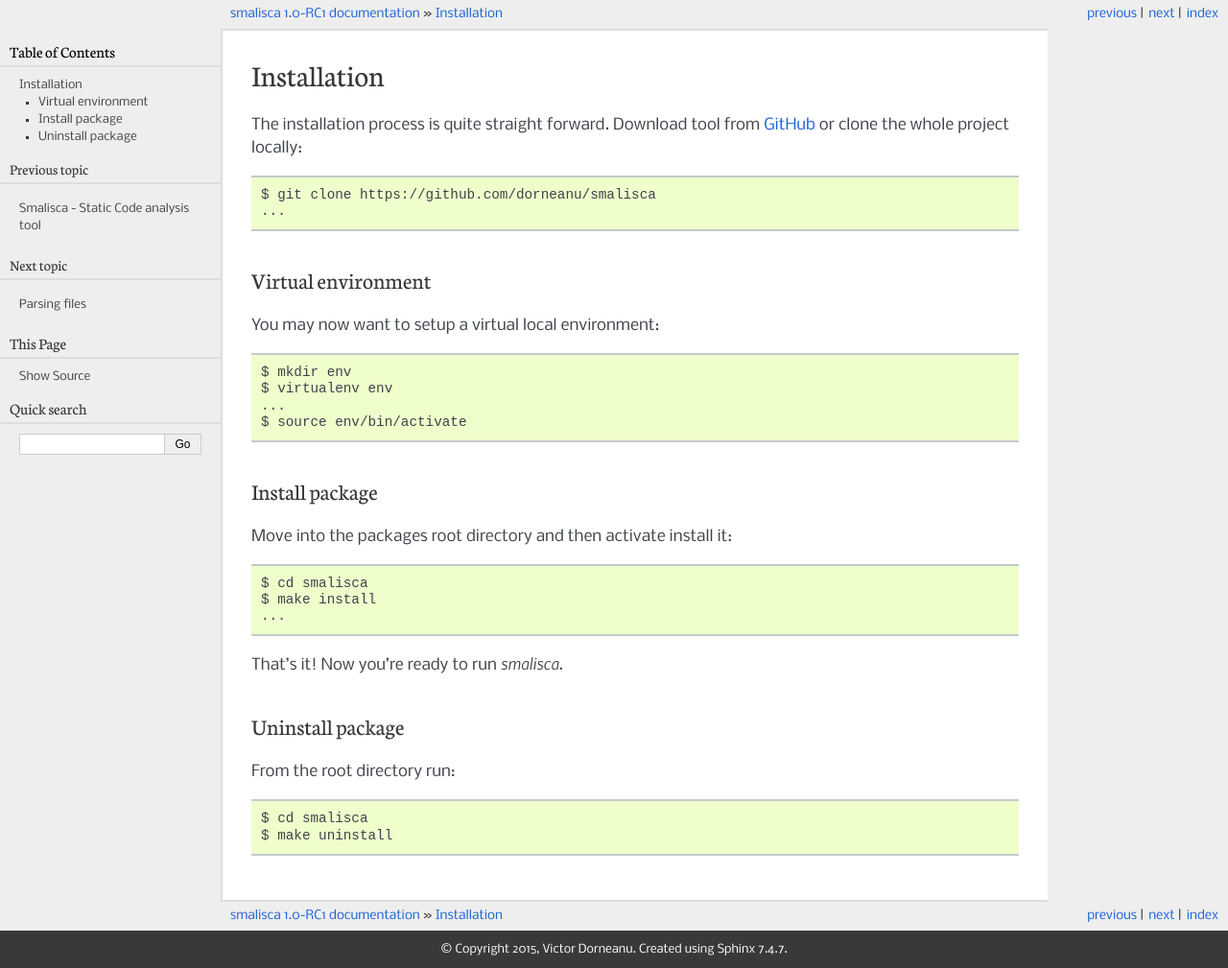
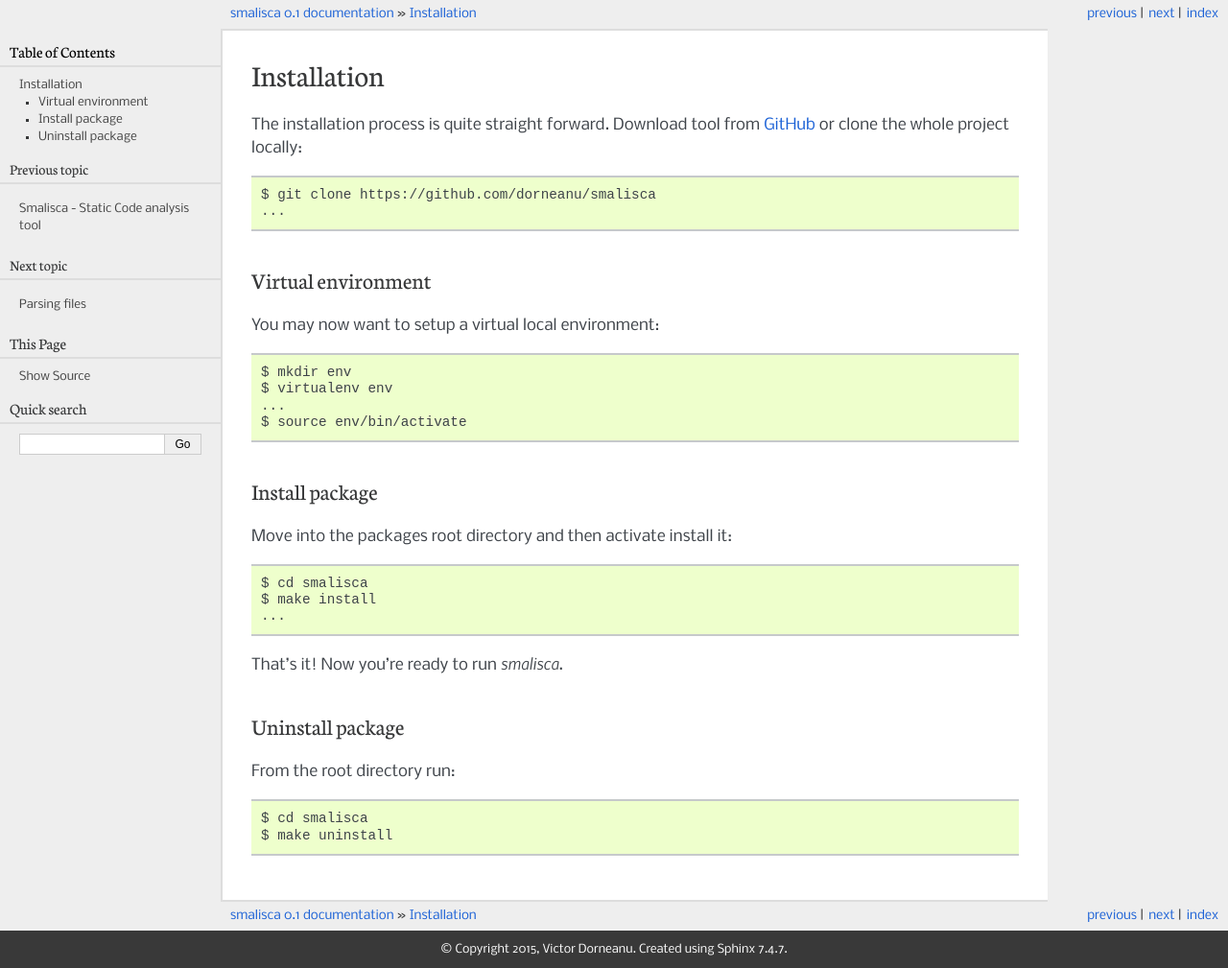
Before and after one commit to dorneanu/smalisca-doc, a Sphinx documentation site: the page built from docs/source/installation.rst, in a window 1280 px wide. Shown: the whole page at 96% size. Built offline with Sphinx 7.4.7, drawn with Linux system fonts in a browser that asks for light colours.

```diff
--- a/docs/source/conf.py
+++ b/docs/source/conf.py
@@ -61,9 +61,9 @@ copyright = '2015, Victor Dorneanu'
 # built documents.
 #
 # The short X.Y version.
-version = '1.0'
+version = '0.1'
 # The full version, including alpha/beta/rc tags.
-release = '1.0-RC1'
+release = '0.1'
 
 # The language for content autogenerated by Sphinx. Refer to documentation
 # for a list of supported languages.
--- a/docs/source/index.rst
+++ b/docs/source/index.rst
@@ -144,7 +144,7 @@ But first let's have a look at the tools main options::
     :: Author:       Victor <Cyneox> Dorneanu
     :: Desc:         Static Code Analysis tool for Smali files
     :: URL:          http://nullsecurity.net, http://{blog,www}.dornea.nu
-    :: Version:      1.0
+    :: Version:      0.1
     --------------------------------------------------------------------------------
 
     usage: smalisca (sub-commands ...) [options ...] {arguments ...}
```
